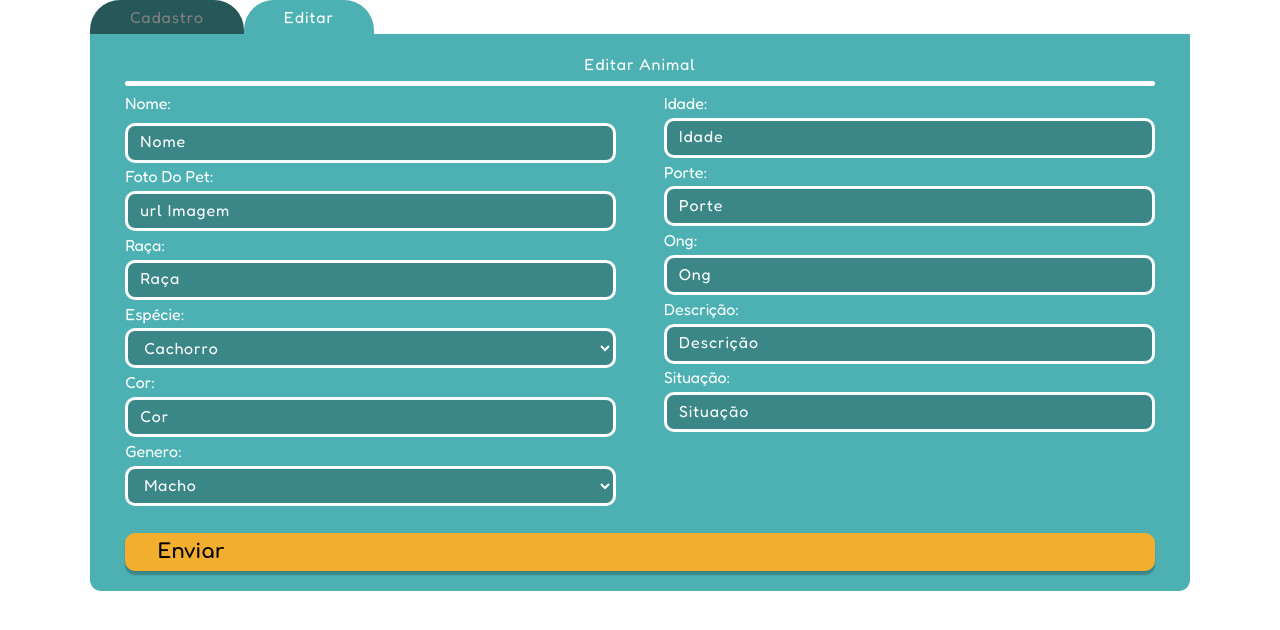
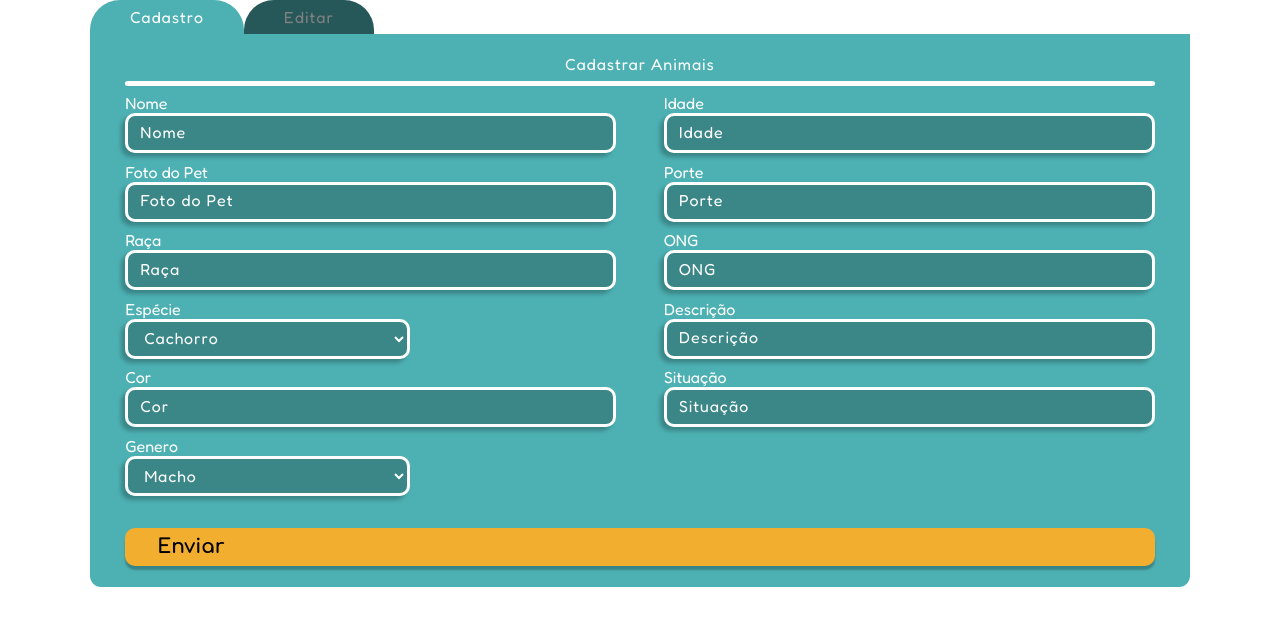
Before and after one commit to marcelossf/adopetme, a React (Create React App) app: page / in a window 1280 px wide. Shown: the top 630 px of the page. Built offline with nearby package versions, Linux system fonts and the light colour scheme; no server answers.

Commit message:
fix: all ok, just need get info from api and do the post

```diff
--- a/src/components/AnimalRegister/index.jsx
+++ b/src/components/AnimalRegister/index.jsx
@@ -1,4 +1,4 @@
-import React, { useContext } from "react";
+import React, { useContext, useState } from "react";
 import { useForm } from "react-hook-form";
 import * as yup from "yup";
 import { yupResolver } from "@hookform/resolvers/yup";
@@ -14,6 +14,8 @@ import {
 import { Button } from "../Button";
 import { Error } from "../Error";
 import { AnimalsListContext } from "../../context/animals";
+import { Input } from "../InputLabel";
+import { SelectForm } from "../SelectForm";
 
 export const AnimalRegister = () => {
   const formSchema = yup.object().shape({
@@ -30,10 +32,10 @@ export const AnimalRegister = () => {
     situation: yup.string().required("Campo Obrigatório"),
   });
 
+  const [active, setActive] = useState(true);
+
   ////////////////////Pegar dados da ONG//////////////////////////
-  const { pets, active, setActive } = useContext(AnimalsListContext);
-
-
+  const { pets } = useContext(AnimalsListContext);
 
   ///////////Fazer o POST pra api/////////////////////////
 
@@ -45,8 +47,9 @@ export const AnimalRegister = () => {
 
   function onSubmitFunction(animalData) {
     const newData = { ...animalData, idOwner: 2, address: "adff" };
+    console.log(newData);
   }
-
+  console.log(errors);
   return (
     <SectionContainer>
       <FolderContainer>
@@ -72,70 +75,92 @@ export const AnimalRegister = () => {
               <form onSubmit={handleSubmit(onSubmitFunction)}>
                 <ColumnContainer>
                   <ColumnForm>
-                    <label htmlFor="">Nome:</label>
-                    {errors && <Error error={errors?.petName?.message} />}
-                    <input
-                      type="text"
-                      placeholder="Nome"
-                      {...register("petName")}
+                    <Input
+                      TextLabelForm={"Nome"}
+                      placeholderInput={"Nome"}
+                      register={register}
+                      name="petName"
                     />
-                    <label htmlFor="">Foto Do Pet:</label>
-                    <input
-                      type="text"
-                      placeholder="url Imagem"
-                      {...register("img")}
+                    {!!errors && <Error>{errors?.petName?.message}</Error>}
+                    <Input
+                      TextLabelForm={"Foto do Pet"}
+                      placeholderInput={"Foto do Pet"}
+                      name="img"
+                      register={register}
                     />
-                    <label htmlFor="">Raça:</label>
-                    <input
-                      type="text"
-                      placeholder="Raça"
-                      {...register("breed")}
+                    {!!errors && <Error>{errors?.img?.message}</Error>}
+                    <Input
+                      TextLabelForm={"Raça"}
+                      placeholderInput={"Raça"}
+                      name="breed"
+                      register={register}
                     />
-                    <label htmlFor="">Espécie:</label>
-                    <select name="" {...register("species")}>
+                    {!!errors && <Error>{errors?.breed?.message}</Error>}
+                    <SelectForm
+                      TextLabelForm={"Espécie"}
+                      placeholderInput={"Espécie"}
+                      name="species"
+                      register={register}
+                    >
                       <option value="Cachorro">Cachorro</option>
                       <option value="Gato">Gato</option>
                       <option value="Roedor">Roedor</option>
-                    </select>
-                    <label htmlFor="">Cor:</label>
-                    <input
-                      type="text"
-                      placeholder="Cor"
-                      {...register("color")}
+                    </SelectForm>
+                    {!!errors && <Error>{errors?.species?.message}</Error>}
+                    <Input
+                      TextLabelForm={"Cor"}
+                      placeholderInput={"Cor"}
+                      name="color"
+                      register={register}
                     />
-                    <label htmlFor="">Genero:</label>
-                    <select name="" {...register("gender")}>
-                      <option value="male">Macho</option>
-                      <option value="female">Femea</option>
-                    </select>
+                    {!!errors && <Error>{errors?.color?.message}</Error>}
+                    <SelectForm
+                      name="gender"
+                      TextLabelForm={"Genero"}
+                      placeholderInput={"Genero"}
+                      register={register}
+                    >
+                      <option value="Macho">Macho</option>
+                      <option value="Femea">Fêmea</option>
+                    </SelectForm>
+                    {!!errors && <Error>{errors?.gender?.message}</Error>}
                   </ColumnForm>
                   <ColumnForm>
-                    <label htmlFor="">Idade:</label>
-                    <input
-                      type="text"
-                      placeholder="Idade"
-                      {...register("age")}
+                    <Input
+                      TextLabelForm={"Idade"}
+                      placeholderInput={"Idade"}
+                      name="age"
+                      register={register}
                     />
-                    <label htmlFor="">Porte:</label>
-                    <input
-                      type="text"
-                      placeholder="Porte"
-                      {...register("porte")}
+                    {!!errors && <Error>{errors?.age?.message}</Error>}
+                    <Input
+                      TextLabelForm={"Porte"}
+                      placeholderInput={"Porte"}
+                      name="porte"
+                      register={register}
                     />
-                    <label htmlFor="">Ong:</label>
-                    <input type="text" placeholder="Ong" {...register("ong")} />
-                    <label htmlFor="">Descrição:</label>
-                    <input
-                      type="text"
-                      placeholder="Descrição"
-                      {...register("description")}
+                    {!!errors && <Error>{errors?.porte?.message}</Error>}
+                    <Input
+                      TextLabelForm={"ONG"}
+                      placeholderInput={"ONG"}
+                      name="ong"
+                      register={register}
                     />
-                    <label htmlFor="">Situação:</label>
-                    <input
-                      type="text"
-                      placeholder="Situação"
-                      {...register("situation")}
+                    {!!errors && <Error>{errors?.ong?.message}</Error>}
+                    <Input
+                      TextLabelForm={"Descrição"}
+                      placeholderInput={"Descrição"}
+                      name="description"
+                      register={register}
                     />
+                    {!!errors && <Error>{errors?.description?.message}</Error>}
+                    <Input
+                      TextLabelForm={"Situação"}
+                      placeholderInput={"Situação"}
+                      name="situation"
+                      register={register}
+                    />
+                    {!!errors && <Error>{errors?.situation?.message}</Error>}
                   </ColumnForm>
                 </ColumnContainer>
                 <Button blackSchema type="submit">
@@ -152,70 +177,92 @@ export const AnimalRegister = () => {
               <form onSubmit={handleSubmit(onSubmitFunction)}>
                 <ColumnContainer>
                   <ColumnForm>
-                    <label htmlFor="">Nome:</label>
-                    {errors && <Error error={errors?.petName?.message} />}
-                    <input
-                      type="text"
-                      placeholder="Nome"
-                      {...register("petName")}
+                    <Input
+                      TextLabelForm={"Nome"}
+                      placeholderInput={"Nome"}
+                      register={register}
+                      name="petName"
                     />
-                    <label htmlFor="">Foto Do Pet:</label>
-                    <input
-                      type="text"
-                      placeholder="url Imagem"
-                      {...register("img")}
+                    {!!errors && <Error>{errors?.petName?.message}</Error>}
+                    <Input
+                      TextLabelForm={"Foto do Pet"}
+                      placeholderInput={"Foto do Pet"}
+                      name="img"
+                      register={register}
                     />
-                    <label htmlFor="">Raça:</label>
-                    <input
-                      type="text"
-                      placeholder="Raça"
-                      {...register("breed")}
+                    {!!errors && <Error>{errors?.img?.message}</Error>}
+                    <Input
+                      TextLabelForm={"Raça"}
+                      placeholderInput={"Raça"}
+                      name="breed"
+                      register={register}
                     />
-                    <label htmlFor="">Espécie:</label>
-                    <select name="" {...register("species")}>
+                    {!!errors && <Error>{errors?.breed?.message}</Error>}
+                    <SelectForm
+                      TextLabelForm={"Espécie"}
+                      placeholderInput={"Espécie"}
+                      name="species"
+                      register={register}
+                    >
                       <option value="Cachorro">Cachorro</option>
                       <option value="Gato">Gato</option>
                       <option value="Roedor">Roedor</option>
-                    </select>
-                    <label htmlFor="">Cor:</label>
-                    <input
-                      type="text"
-                      placeholder="Cor"
-                      {...register("color")}
+                    </SelectForm>
+                    {!!errors && <Error>{errors?.species?.message}</Error>}
+                    <Input
+                      TextLabelForm={"Cor"}
+                      placeholderInput={"Cor"}
+                      name="color"
+                      register={register}
                     />
-                    <label htmlFor="">Genero:</label>
-                    <select name="" {...register("gender")}>
-                      <option value="male">Macho</option>
-                      <option value="female">Femea</option>
-                    </select>
+                    {!!errors && <Error>{errors?.color?.message}</Error>}
+                    <SelectForm
+                      name="gender"
+                      TextLabelForm={"Genero"}
+                      placeholderInput={"Genero"}
+                      register={register}
+                    >
+                      <option value="Macho">Macho</option>
+                      <option value="Femea">Fêmea</option>
+                    </SelectForm>
+                    {!!errors && <Error>{errors?.gender?.message}</Error>}
                   </ColumnForm>
                   <ColumnForm>
-                    <label htmlFor="">Idade:</label>
-                    <input
-                      type="text"
-                      placeholder="Idade"
-                      {...register("age")}
+                    <Input
+                      TextLabelForm={"Idade"}
+                      placeholderInput={"Idade"}
+                      name="age"
+                      register={register}
                     />
-                    <label htmlFor="">Porte:</label>
-                    <input
-                      type="text"
-                      placeholder="Porte"
-                      {...register("porte")}
+                    {!!errors && <Error>{errors?.age?.message}</Error>}
+                    <Input
+                      TextLabelForm={"Porte"}
+                      placeholderInput={"Porte"}
+                      name="porte"
+                      register={register}
                     />
-                    <label htmlFor="">Ong:</label>
-                    <input type="text" placeholder="Ong" {...register("ong")} />
-                    <label htmlFor="">Descrição:</label>
-                    <input
-                      type="text"
-                      placeholder="Descrição"
-                      {...register("description")}
+                    {!!errors && <Error>{errors?.porte?.message}</Error>}
+                    <Input
+                      TextLabelForm={"ONG"}
+                      placeholderInput={"ONG"}
+                      name="ong"
+                      register={register}
                     />
-                    <label htmlFor="">Situação:</label>
-                    <input
-                      type="text"
-                      placeholder="Situação"
-                      {...register("situation")}
+                    {!!errors && <Error>{errors?.ong?.message}</Error>}
+                    <Input
+                      TextLabelForm={"Descrição"}
+                      placeholderInput={"Descrição"}
+                      name="description"
+                      register={register}
                     />
+                    {!!errors && <Error>{errors?.description?.message}</Error>}
+                    <Input
+                      TextLabelForm={"Situação"}
+                      placeholderInput={"Situação"}
+                      name="situation"
+                      register={register}
+                    />
+                    {!!errors && <Error>{errors?.situation?.message}</Error>}
                   </ColumnForm>
                 </ColumnContainer>
                 <Button blackSchema type="submit">
--- a/src/components/Error/index.jsx
+++ b/src/components/Error/index.jsx
@@ -1,10 +1,10 @@
 import React from "react";
 import { Container, SpanError } from "./style";
 
-export const Error = ({ error }) => {
+export const Error = ({ children }) => {
   return (
     <Container>
-      <SpanError>{error}</SpanError>
+      <SpanError>{children}</SpanError>
     </Container>
   );
 };
--- a/src/components/InputLabel/index.jsx
+++ b/src/components/InputLabel/index.jsx
@@ -2,11 +2,12 @@ import React from "react";
 
 import { InputForms, LabelForm, Divcont } from "./style";
 
-export const Input = ({ placeholderInput, TextLabelForm, ...rest }) => {
-  return (
-    <><Divcont>
-      {TextLabelForm ? <LabelForm>{TextLabelForm}</LabelForm> : ""}
-      <InputForms placeholder={placeholderInput} {...rest} />
+export const Input = ({ placeholderInput, register, name, TextLabelForm, ...rest }) => {
+    return (
+    <>
+      <Divcont>
+        {TextLabelForm ? <LabelForm>{TextLabelForm}</LabelForm> : ""}
+        <InputForms {...register(name)} placeholder={placeholderInput}  {...rest} />
       </Divcont>
     </>
   );
--- a/src/components/SelectForm/index.jsx
+++ b/src/components/SelectForm/index.jsx
@@ -2,11 +2,11 @@ import React from "react";
 
 import { SelectForms, LabelForm, Divcont } from "./style";
 
-export const SelectForm = ({ placeholderSelectForm, TextLabelForm, ...rest }) => {
+export const SelectForm = ({ placeholderSelectForm, register, name, TextLabelForm, ...rest }) => {
   return (
     <><Divcont>
       {TextLabelForm ? <LabelForm>{TextLabelForm}</LabelForm> : ""}
-      <SelectForms placeholder={placeholderSelectForm} {...rest} />
+      <SelectForms placeholder={placeholderSelectForm} {...register(name)} {...rest} />
       </Divcont>
     </>
   );
```
